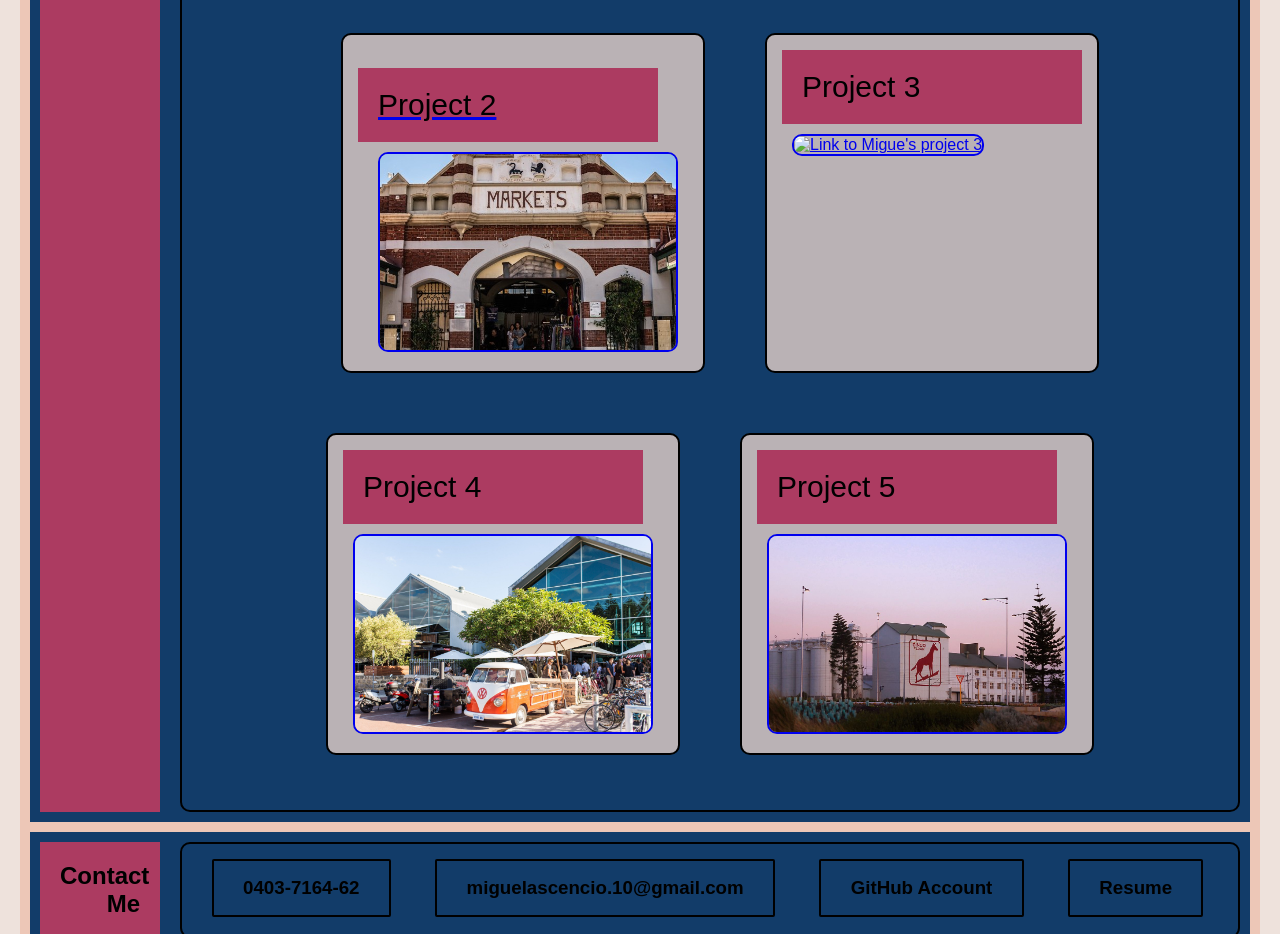
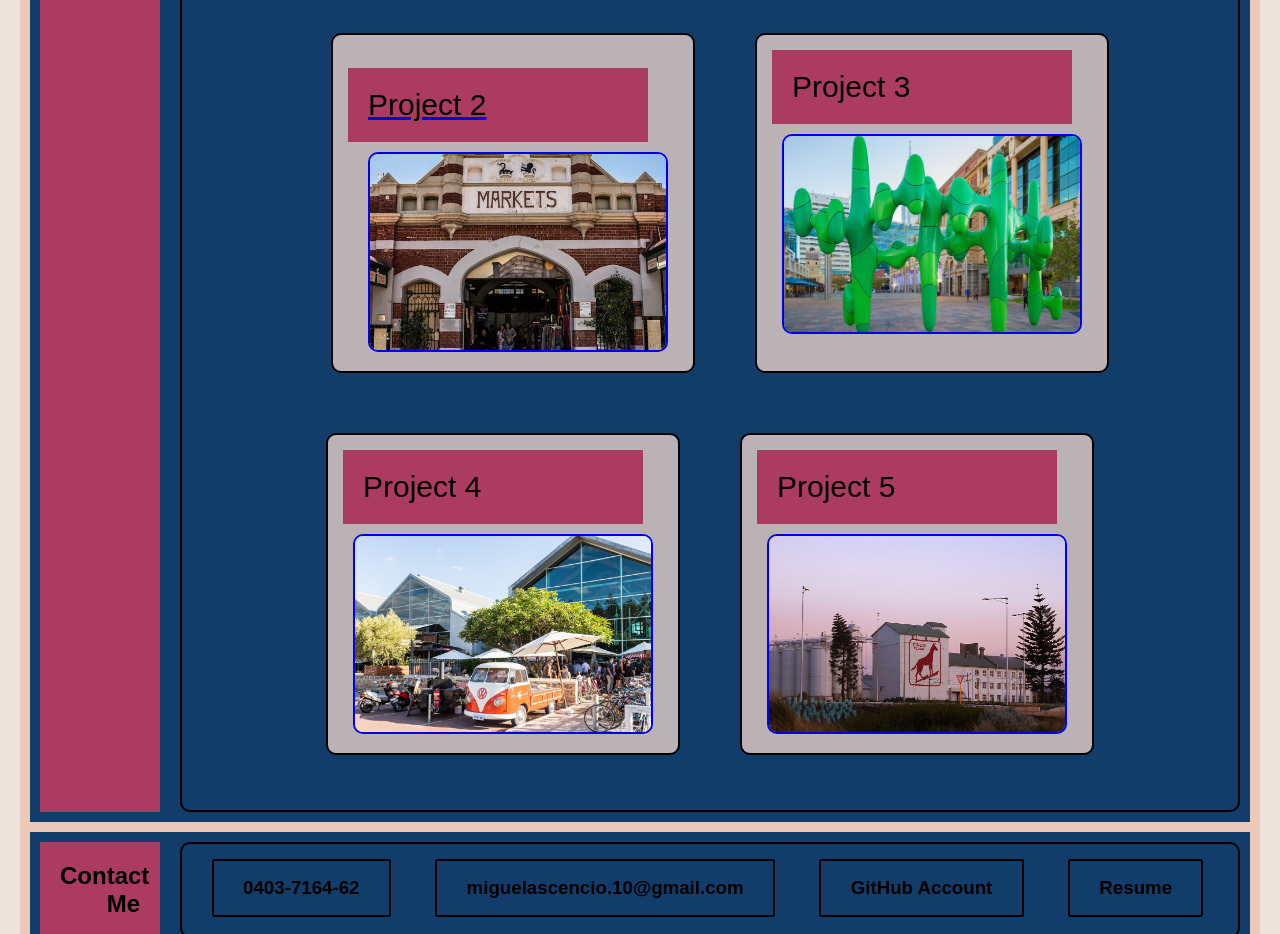
Before and after one commit to Miguel-TheThird/Homework-02, a plain HTML site: page index.html in a window 1280 px wide. Shown: the part 1100-2034 px from the top of the page. Drawn offline with Linux system fonts and the light colour scheme.

Commit message:
fixed images links

```diff
--- a/index.html
+++ b/index.html
@@ -61,7 +61,7 @@
 
               <section class="projects" >
                 <header>Project 3</header>
-                <a href="Projects/project3.html"><img title="Future Project 3 Here" src="./Assets//images/Green-thing.jpg" alt="Link to Migue's project 3"/></a>
+                <a href="Projects/project3.html"><img title="Future Project 3 Here" src="./Assets/images/Green-thing.jpg" alt="Link to Migue's project 3"/></a>
 
               </section>
 
```
